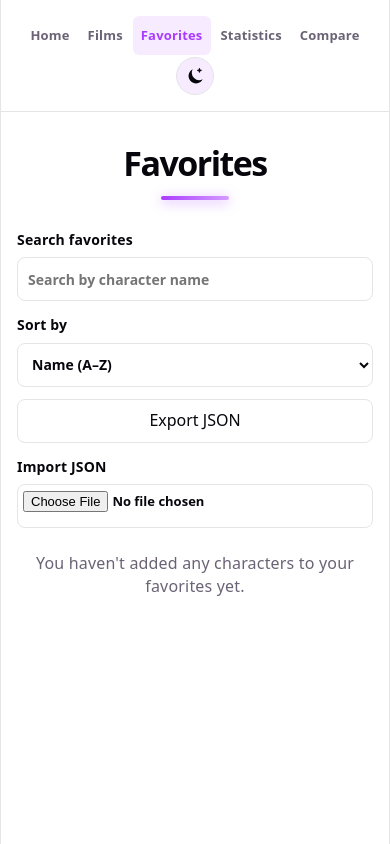
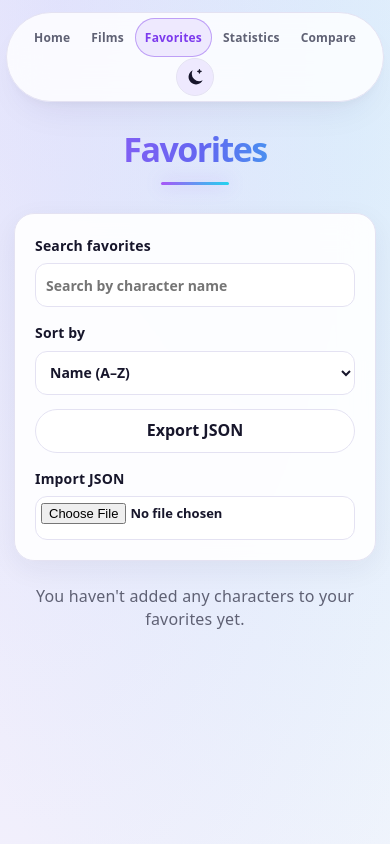
Before and after one commit to ohadkr/StarWars-Geeks, a React (Vite) app: page /favorites in a window 390 px wide. Built offline with nearby package versions, Linux system fonts and the light colour scheme.

Commit message:
style: major visual redesign with vibrant star wars theme and modern ui polish

```diff
--- a/src/App.css
+++ b/src/App.css
@@ -8,7 +8,7 @@
   display: grid;
   flex: 1;
   place-items: start center;
-  padding: 48px 24px;
+  padding: clamp(28px, 5vw, 64px) clamp(16px, 4vw, 40px);
 }
 
 .app__content h1 {
@@ -25,10 +25,25 @@
   gap: 14px;
   margin: 0 0 8px;
   font-size: clamp(34px, 5vw, 48px);
-  font-weight: 700;
+  font-weight: 900;
   letter-spacing: -0.045em;
   line-height: 1.12;
   text-wrap: balance;
+  background: linear-gradient(90deg, #a855f7 0%, #6366f1 52%, #22d3ee 100%);
+  background-clip: text;
+  -webkit-background-clip: text;
+  color: transparent;
+}
+
+.films-page__header h1,
+.film-detail__header h1,
+.character-detail__title {
+  font-weight: 900;
+  letter-spacing: -0.045em;
+  background: linear-gradient(90deg, #a855f7 0%, #6366f1 52%, #22d3ee 100%);
+  background-clip: text;
+  -webkit-background-clip: text;
+  color: transparent;
 }
 
 .home-page > h1::after,
@@ -36,10 +51,10 @@
 .stats-page > h1::after,
 .compare-page > h1::after {
   width: 68px;
-  height: 4px;
+  height: 3px;
   border-radius: 999px;
-  background: linear-gradient(90deg, var(--accent), var(--accent-border));
-  box-shadow: 0 2px 12px var(--accent-border);
+  background: linear-gradient(90deg, #a855f7, #22d3ee);
+  box-shadow: 0 0 18px rgba(139, 92, 246, 0.38);
   content: '';
 }
 
@@ -51,7 +66,7 @@
 .character-grid {
   display: grid;
   grid-template-columns: repeat(auto-fit, minmax(min(100%, 220px), 1fr));
-  gap: 16px;
+  gap: 18px;
   text-align: left;
 }
 
@@ -87,8 +102,9 @@
   margin: 12px 0;
   padding: 12px 16px;
   border: 1px solid var(--accent-border);
-  border-radius: 8px;
-  background: var(--accent-bg);
+  border-radius: 14px;
+  background: var(--surface);
+  box-shadow: var(--shadow);
   color: var(--text-h);
   font-size: 14px;
 }
@@ -102,8 +118,8 @@
   flex: 0 0 auto;
   padding: 7px 12px;
   border: 1px solid var(--accent-border);
-  border-radius: 6px;
-  background: var(--bg);
+  border-radius: 999px;
+  background: var(--accent-bg);
   color: var(--text-h);
   font: inherit;
   font-weight: 600;
@@ -117,6 +133,6 @@
 
 @media (max-width: 480px) {
   .app__content {
-    padding: 32px 16px;
+    padding: 28px 14px;
   }
 }
--- a/src/components/Navbar.css
+++ b/src/components/Navbar.css
@@ -1,24 +1,37 @@
 .navbar {
   display: flex;
+  position: sticky;
+  top: 12px;
+  z-index: 10;
+  width: fit-content;
+  max-width: calc(100% - 24px);
+  align-items: center;
   justify-content: center;
-  gap: 8px;
-  padding: 16px 24px;
-  border-bottom: 1px solid var(--border);
+  gap: 4px;
+  margin: 12px auto 0;
+  padding: 7px;
+  border: 1px solid var(--border);
+  border-radius: 999px;
+  background: var(--nav-bg);
+  box-shadow: var(--shadow);
+  backdrop-filter: blur(18px);
 }
 
 .navbar__link {
-  padding: 8px 14px;
-  border-radius: 6px;
+  padding: 9px 15px;
+  border-radius: 999px;
   color: var(--text);
   font-size: 16px;
-  font-weight: 600;
+  font-weight: 650;
   text-decoration: none;
   transition:
+    transform 0.2s ease,
     background-color 0.2s ease,
     color 0.2s ease;
 }
 
 .navbar__link:hover {
+  transform: translateY(-1px);
   background-color: var(--accent-bg);
   color: var(--text-h);
 }
@@ -26,6 +39,8 @@
 .navbar__link--active {
   background-color: var(--accent-bg);
   color: var(--accent);
+  font-weight: 700;
+  box-shadow: inset 0 0 0 1px var(--accent-border);
 }
 
 .navbar__link:focus-visible,
@@ -80,14 +95,14 @@
 @media (max-width: 480px) {
   .navbar {
     flex-wrap: wrap;
-    gap: 2px;
-    padding-inline: 6px;
+    gap: 1px;
+    padding: 5px;
   }
 
   .navbar__link,
   .navbar__theme-toggle {
-    padding: 8px;
-    font-size: 13px;
+    padding: 8px 10px;
+    font-size: 12px;
   }
 
   .navbar__theme-toggle {
--- a/src/components/SearchBar.css
+++ b/src/components/SearchBar.css
@@ -1,7 +1,13 @@
 .search-bar {
   display: grid;
   gap: 8px;
-  margin: 28px 0 24px;
+  margin: 24px 0 14px;
+  padding: 18px 20px;
+  border: 1px solid var(--border);
+  border-radius: 18px;
+  background: var(--control-bg);
+  box-shadow: 0 8px 28px rgba(39, 31, 73, 0.06);
+  backdrop-filter: blur(16px);
   text-align: left;
 }
 
@@ -16,14 +22,17 @@
   width: 100%;
   padding: 12px 14px;
   border: 1px solid var(--border);
-  border-radius: 8px;
-  background: var(--bg);
+  border-radius: 12px;
+  background: var(--surface);
   color: var(--text-h);
   font: inherit;
+  transition:
+    border-color 0.2s ease,
+    box-shadow 0.2s ease;
 }
 
 .search-bar__input:focus-visible {
   border-color: var(--accent);
-  outline: 2px solid var(--accent-border);
-  outline-offset: 2px;
+  outline: none;
+  box-shadow: 0 0 0 4px var(--accent-bg);
 }
--- a/src/index.css
+++ b/src/index.css
@@ -1,15 +1,19 @@
 :root {
-  --text: #6b6375;
-  --text-h: #08060d;
-  --bg: #fff;
-  --border: #e5e4e7;
-  --code-bg: #f4f3ec;
-  --accent: #aa3bff;
-  --accent-bg: rgba(170, 59, 255, 0.1);
-  --accent-border: rgba(170, 59, 255, 0.5);
-  --social-bg: rgba(244, 243, 236, 0.5);
+  --text: #5f6174;
+  --text-h: #17162b;
+  --bg: #f7f7fc;
+  --surface: rgba(255, 255, 255, 0.88);
+  --border: #e4e2f2;
+  --code-bg: #eeedf7;
+  --accent: #7c3aed;
+  --accent-bg: rgba(124, 58, 237, 0.09);
+  --accent-border: rgba(124, 58, 237, 0.42);
+  --social-bg: rgba(244, 243, 252, 0.78);
+  --nav-bg: rgba(255, 255, 255, 0.82);
+  --control-bg: rgba(255, 255, 255, 0.9);
   --shadow:
-    rgba(0, 0, 0, 0.1) 0 10px 15px -3px, rgba(0, 0, 0, 0.05) 0 4px 6px -2px;
+    rgba(42, 31, 78, 0.1) 0 18px 40px -18px,
+    rgba(42, 31, 78, 0.08) 0 6px 16px -8px;
 
   --sans: system-ui, 'Segoe UI', Roboto, sans-serif;
   --heading: system-ui, 'Segoe UI', Roboto, sans-serif;
@@ -19,7 +23,10 @@
   letter-spacing: 0.18px;
   color-scheme: light;
   color: var(--text);
-  background: var(--bg);
+  background:
+    radial-gradient(ellipse at 15% 0%, rgba(196, 181, 253, 0.3), transparent 34rem),
+    radial-gradient(ellipse at 90% 12%, rgba(103, 232, 249, 0.16), transparent 30rem),
+    var(--bg);
   font-synthesis: none;
   text-rendering: optimizeLegibility;
   -webkit-font-smoothing: antialiased;
@@ -31,17 +38,25 @@
 }
 
 :root[data-theme='dark'] {
-  --text: #9ca3af;
-  --text-h: #f3f4f6;
-  --bg: #16171d;
-  --border: #2e303a;
-  --code-bg: #1f2028;
-  --accent: #c084fc;
-  --accent-bg: rgba(192, 132, 252, 0.15);
-  --accent-border: rgba(192, 132, 252, 0.5);
-  --social-bg: rgba(47, 48, 58, 0.5);
+  --text: #a6a8bd;
+  --text-h: #f4f2ff;
+  --bg: #090b16;
+  --surface: rgba(18, 21, 38, 0.88);
+  --border: #292c45;
+  --code-bg: #171a2d;
+  --accent: #c4a1ff;
+  --accent-bg: rgba(139, 92, 246, 0.16);
+  --accent-border: rgba(167, 139, 250, 0.55);
+  --social-bg: rgba(24, 27, 47, 0.84);
+  --nav-bg: rgba(12, 14, 27, 0.84);
+  --control-bg: rgba(15, 18, 34, 0.88);
   --shadow:
-    rgba(0, 0, 0, 0.4) 0 10px 15px -3px, rgba(0, 0, 0, 0.25) 0 4px 6px -2px;
+    rgba(0, 0, 0, 0.45) 0 20px 44px -16px,
+    rgba(0, 0, 0, 0.28) 0 6px 18px -8px;
+  background:
+    radial-gradient(ellipse at 14% 0%, rgba(91, 33, 182, 0.22), transparent 36rem),
+    radial-gradient(ellipse at 88% 10%, rgba(8, 145, 178, 0.12), transparent 32rem),
+    var(--bg);
   color-scheme: dark;
 }
 
@@ -50,11 +65,10 @@
 }
 
 #root {
-  width: 1126px;
+  width: min(100%, 1440px);
   max-width: 100%;
   margin: 0 auto;
   text-align: center;
-  border-inline: 1px solid var(--border);
   min-height: 100svh;
   display: flex;
   flex-direction: column;
@@ -62,7 +76,10 @@
 }
 
 body {
+  min-width: 320px;
+  min-height: 100svh;
   margin: 0;
+  background: transparent;
 }
 
 :where(a, button, input, select, textarea, [tabindex]):focus-visible {
@@ -84,7 +101,7 @@ body {
 h1,
 h2 {
   font-family: var(--heading);
-  font-weight: 500;
+  font-weight: 700;
   color: var(--text-h);
 }
 
--- a/src/pages/FavoritesPage.css
+++ b/src/pages/FavoritesPage.css
@@ -1,9 +1,15 @@
 .favorites-page__tools {
   display: grid;
   grid-template-columns: repeat(auto-fit, minmax(min(100%, 180px), 1fr));
-  gap: 12px;
+  gap: 14px;
   align-items: end;
-  margin-bottom: 12px;
+  margin-bottom: 16px;
+  padding: 20px;
+  border: 1px solid var(--border);
+  border-radius: 20px;
+  background: var(--control-bg);
+  box-shadow: 0 8px 28px rgba(39, 31, 73, 0.06);
+  backdrop-filter: blur(16px);
   text-align: left;
 }
 
@@ -27,8 +33,8 @@
   min-height: 44px;
   padding: 8px 10px;
   border: 1px solid var(--border);
-  border-radius: 8px;
-  background: var(--bg);
+  border-radius: 12px;
+  background: var(--surface);
   color: var(--text-h);
   font: inherit;
 }
@@ -46,8 +52,22 @@
 .favorites-page__sort select:focus-visible,
 .favorites-page__tools > button:focus-visible,
 .favorites-page__import input:focus-visible {
-  outline: 2px solid var(--accent);
+  outline: 3px solid var(--accent-border);
   outline-offset: 2px;
+}
+
+.favorites-page__tools > button {
+  border-radius: 999px;
+  font-weight: 650;
+  cursor: pointer;
+  transition:
+    border-color 0.2s ease,
+    background-color 0.2s ease,
+    transform 0.2s ease;
+}
+
+.favorites-page__tools > button:hover {
+  transform: translateY(-1px);
 }
 
 .favorites-page__import input {
--- a/src/pages/FilmDetailPage.css
+++ b/src/pages/FilmDetailPage.css
@@ -31,10 +31,11 @@
   gap: 8px;
   padding: 28px 20px;
   border: 1px solid var(--accent-border);
-  border-radius: 16px;
+  border-radius: 22px;
   background:
     radial-gradient(ellipse at top, var(--accent-bg), transparent 70%),
-    var(--bg);
+    var(--surface);
+  box-shadow: var(--shadow);
 }
 
 .film-detail__header h1 {
@@ -81,8 +82,9 @@
 .film-detail__crawl > p {
   padding: 20px;
   border: 1px solid var(--border);
-  border-radius: 12px;
-  background: var(--social-bg);
+  border-radius: 16px;
+  background: var(--surface);
+  box-shadow: 0 8px 28px rgba(39, 31, 73, 0.06);
   color: var(--text-h);
   font-size: 15px;
   line-height: 1.8;
--- a/src/pages/FilmsPage.css
+++ b/src/pages/FilmsPage.css
@@ -45,8 +45,10 @@
   gap: clamp(16px, 3vw, 24px);
   padding: 16px;
   border: 1px solid var(--border);
-  border-radius: 12px;
-  background: var(--social-bg);
+  border-radius: 18px;
+  background:
+    radial-gradient(circle at top right, var(--accent-bg), transparent 62%),
+    var(--surface);
   color: var(--text-h);
   text-align: left;
   text-decoration: none;
@@ -57,9 +59,9 @@
 }
 
 .film-card:hover {
-  transform: translateY(-2px);
+  transform: translateY(-5px);
   border-color: var(--accent-border);
-  box-shadow: var(--shadow);
+  box-shadow: 0 20px 42px -22px rgba(124, 58, 237, 0.38);
 }
 
 .film-card:focus-visible {
--- a/src/pages/StatsPage.css
+++ b/src/pages/StatsPage.css
@@ -30,14 +30,27 @@
   min-width: 0;
   padding: 22px;
   border: 1px solid var(--border);
-  border-radius: 12px;
-  background: var(--bg);
+  border-radius: 18px;
+  background: var(--surface);
+  box-shadow: 0 8px 28px rgba(39, 31, 73, 0.06);
   text-align: left;
+  transition:
+    transform 0.25s ease,
+    border-color 0.25s ease,
+    box-shadow 0.25s ease;
+}
+
+.stats-card:hover {
+  transform: translateY(-3px);
+  border-color: var(--accent-border);
+  box-shadow: var(--shadow);
 }
 
 .stats-card--highlight {
   border-color: var(--accent-border);
-  background: var(--accent-bg);
+  background:
+    radial-gradient(circle at top right, var(--accent-bg), transparent 65%),
+    var(--surface);
 }
 
 .stats-card h3,
@@ -90,4 +103,14 @@
   .stats-card {
     padding: 18px;
   }
+
+  @media (prefers-reduced-motion: reduce) {
+    .stats-card {
+      transition: none;
+    }
+
+    .stats-card:hover {
+      transform: none;
+    }
+  }
 }
```
Also changed, not shown: src/components/CharacterCard.css (+68 -16 lines), src/pages/CharacterDetailPage.css (+15 -18 lines), src/pages/ComparePage.css (+25 -8 lines), src/pages/HomePage.css (+79 -21 lines), 2 other files (tests, documents, lock files or other folders).
